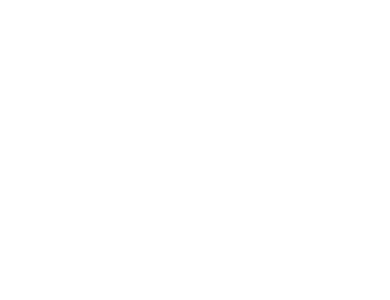
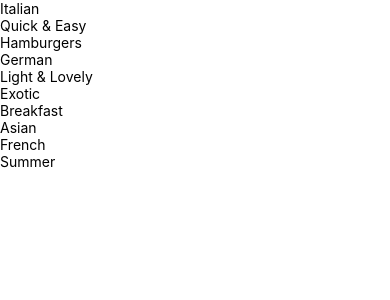
Before and after one commit to duyen0629/react-native-starter, a React Native app: screen / in a window 390 px wide. Shown: the top 300 px of the page. Built offline with nearby package versions, Linux system fonts and the light colour scheme.

Commit message:
Add Category Screen

```diff
--- a/App.js
+++ b/App.js
@@ -1,13 +1,8 @@
-import { StyleSheet, View } from "react-native";
-import { StatusBar } from "expo-status-bar";
+import { StyleSheet } from "react-native";
+import CategoriesScreen from "./screens/CategoriesScreen";
 
 export default function App() {
-  return (
-    <>
-      <StatusBar style="light" />
-      <View style={styles.appContainer} />
-    </>
-  );
+  return <CategoriesScreen />;
 }
 
 const styles = StyleSheet.create({
--- a/app.json
+++ b/app.json
@@ -6,7 +6,7 @@
     "orientation": "portrait",
     "icon": "./assets/icon.png",
     "userInterfaceStyle": "light",
-    "backgroundColor": "#1e085a",
+    "backgroundColor": "#ffffff",
     "ios": {
       "supportsTablet": true
     },
--- /dev/null
+++ b/components/CategoryGridTile.js
@@ -0,0 +1,15 @@
+import { View, Text, Pressable } from "react-native";
+
+function CategoryGridTile({ title, color }) {
+  return (
+    <View>
+      <Pressable>
+        <View>
+          <Text>{title}</Text>
+        </View>
+      </Pressable>
+    </View>
+  );
+}
+
+export default CategoryGridTile;
--- /dev/null
+++ b/screens/CategoriesScreen.js
@@ -0,0 +1,21 @@
+import { View, Text, FlatList } from "react-native";
+import { CATEGORIES } from "../data/dummy-data";
+import CategoryGridTile from "../components/CategoryGridTile";
+
+function renderCategoryItem(itemData) {
+  return (
+    <CategoryGridTile title={itemData.item.title} color={itemData.item.color} />
+  );
+}
+
+function CategoriesScreen() {
+  return (
+    <FlatList
+      data={CATEGORIES}
+      renderItem={renderCategoryItem}
+      keyExtractor={(item) => item.id}
+    />
+  );
+}
+
+export default CategoriesScreen;
```
